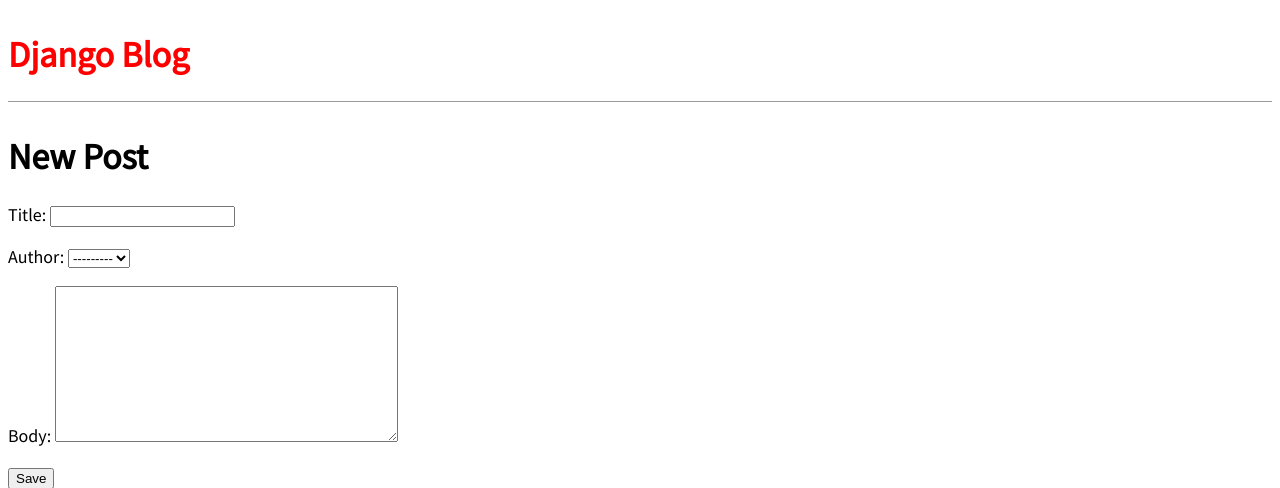
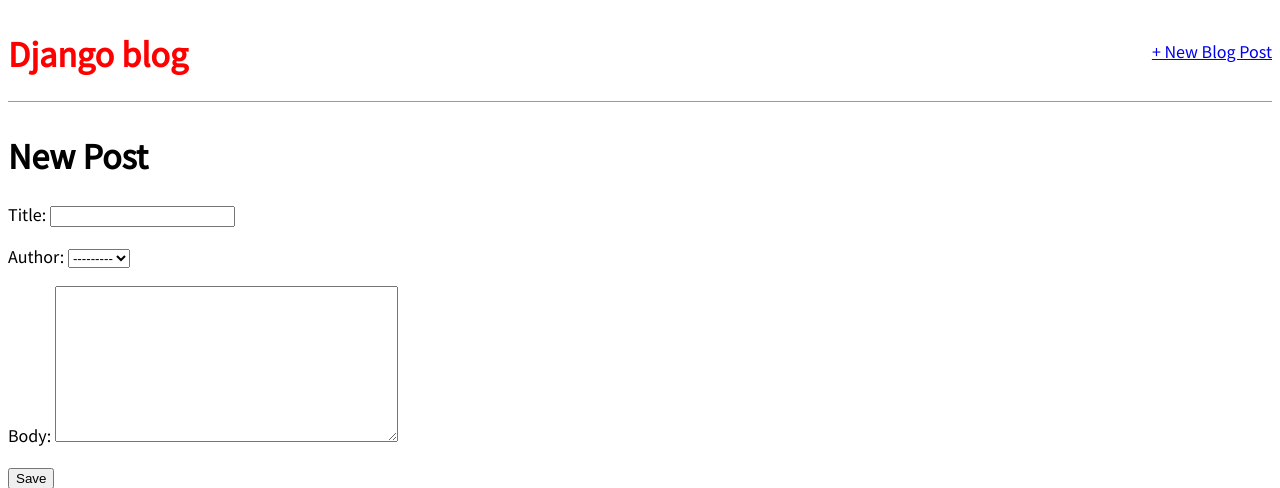
Before and after one commit to bbpun/django-labs, a Django app: page /post/new in a window 1280 px wide. Shown: the top 488 px of the page. Run offline with Django 5.2, Linux system fonts and the light colour scheme.

Commit message:
update: style and links for blog post

```diff
--- a/02BlogApp/blog/templates/blog/base.html
+++ b/02BlogApp/blog/templates/blog/base.html
@@ -10,8 +10,15 @@
 
 </head>
 <body>
+
     <header>
-            <h1> <a href="{% url 'home' %}">Django Blog </a> </h1>
+        <div class='nav-left'>
+            <h1> <a href="{% url 'home' %}">Django blog</a> </h1>
+        </div>
+
+        <div class='nav-right'>
+            <a href="{% url 'post_new' %}">+ New Blog Post </a>
+        </div>
     </header>
 
     <div>
```
Also changed, not shown: 02BlogApp/blog/templates/blog/post_detail.html (+7 -1 lines).
